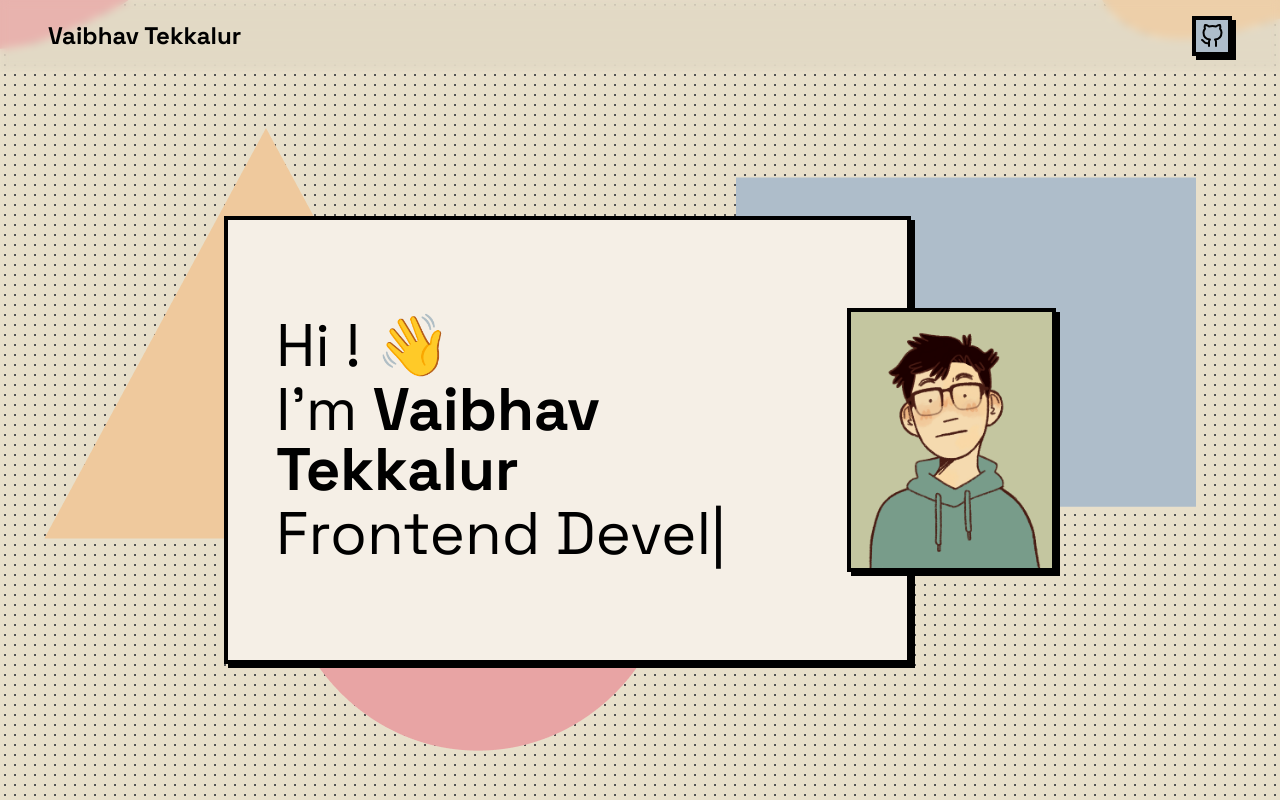
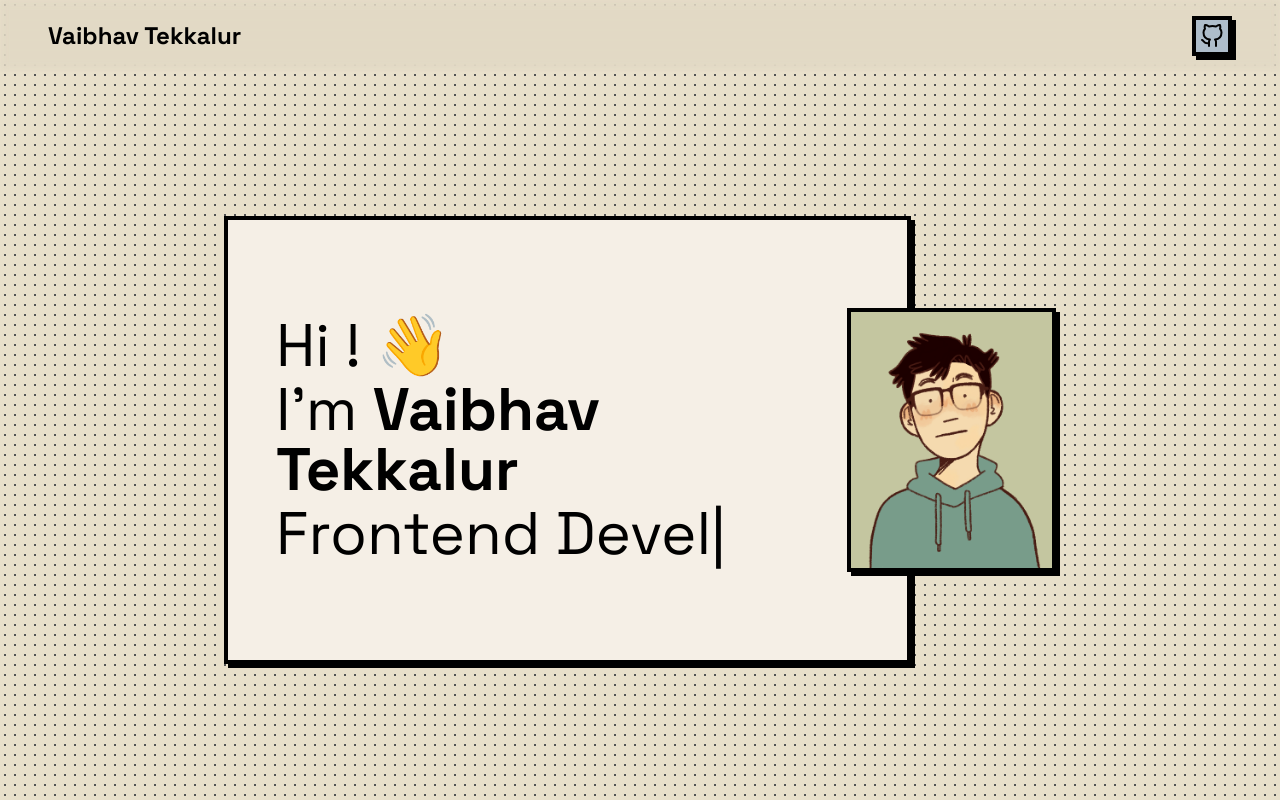
Before and after one commit to vaibhavTekk/portfolio-react, a React (Create React App) app: page / in a window 1280 px wide. Shown: the top 800 px of the page. Built offline with nearby package versions, Linux system fonts and the light colour scheme.

Commit message:
removed bg added react-snap

```diff
--- a/package.json
+++ b/package.json
@@ -18,7 +18,8 @@
     "start": "react-scripts start",
     "build": "react-scripts build",
     "test": "react-scripts test",
-    "eject": "react-scripts eject"
+    "eject": "react-scripts eject",
+    "postbuild" : "react-snap"
   },
   "eslintConfig": {
     "extends": [
--- a/src/App.js
+++ b/src/App.js
@@ -10,10 +10,8 @@ import bg from "./assets/shapes/group14.png";
 
 export default function Home() {
   return (
-    <div
-      className="font-['Space_Grotesk']"
-      style={{ background: `url(${bg}) repeat-y`, backgroundSize: "contain", backgroundPositionY: "128px" }}
-    >
+    <div>
+      <div className="font-['Space_Grotesk']">
         <Navbar />
         <Layout>
           <Hero />
@@ -23,5 +21,6 @@ export default function Home() {
           <Links id="links" />
         </Layout>
       </div>
+    </div>
   );
 }
```
Lines whose indentation alone changed are shown as unchanged.
